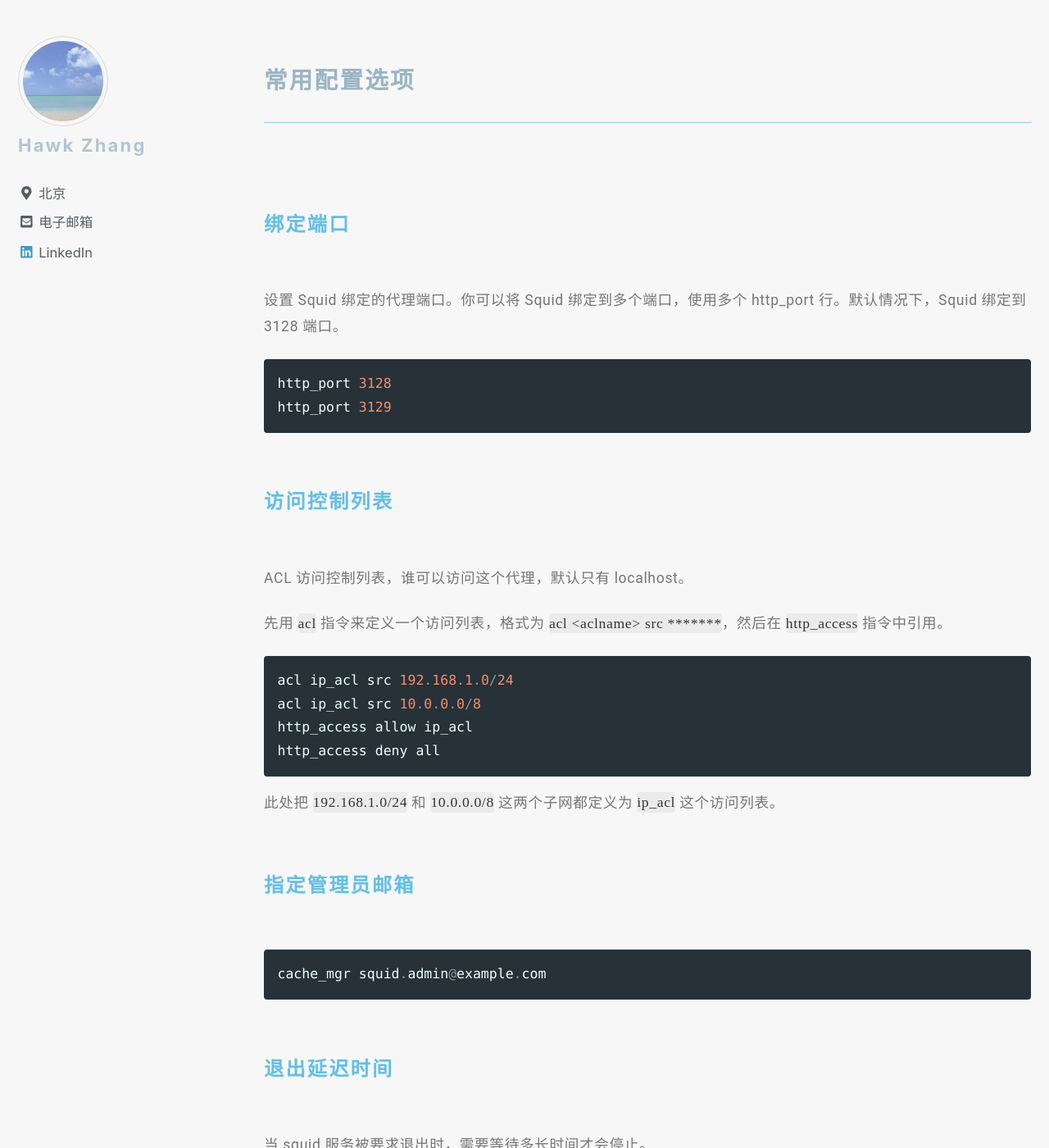
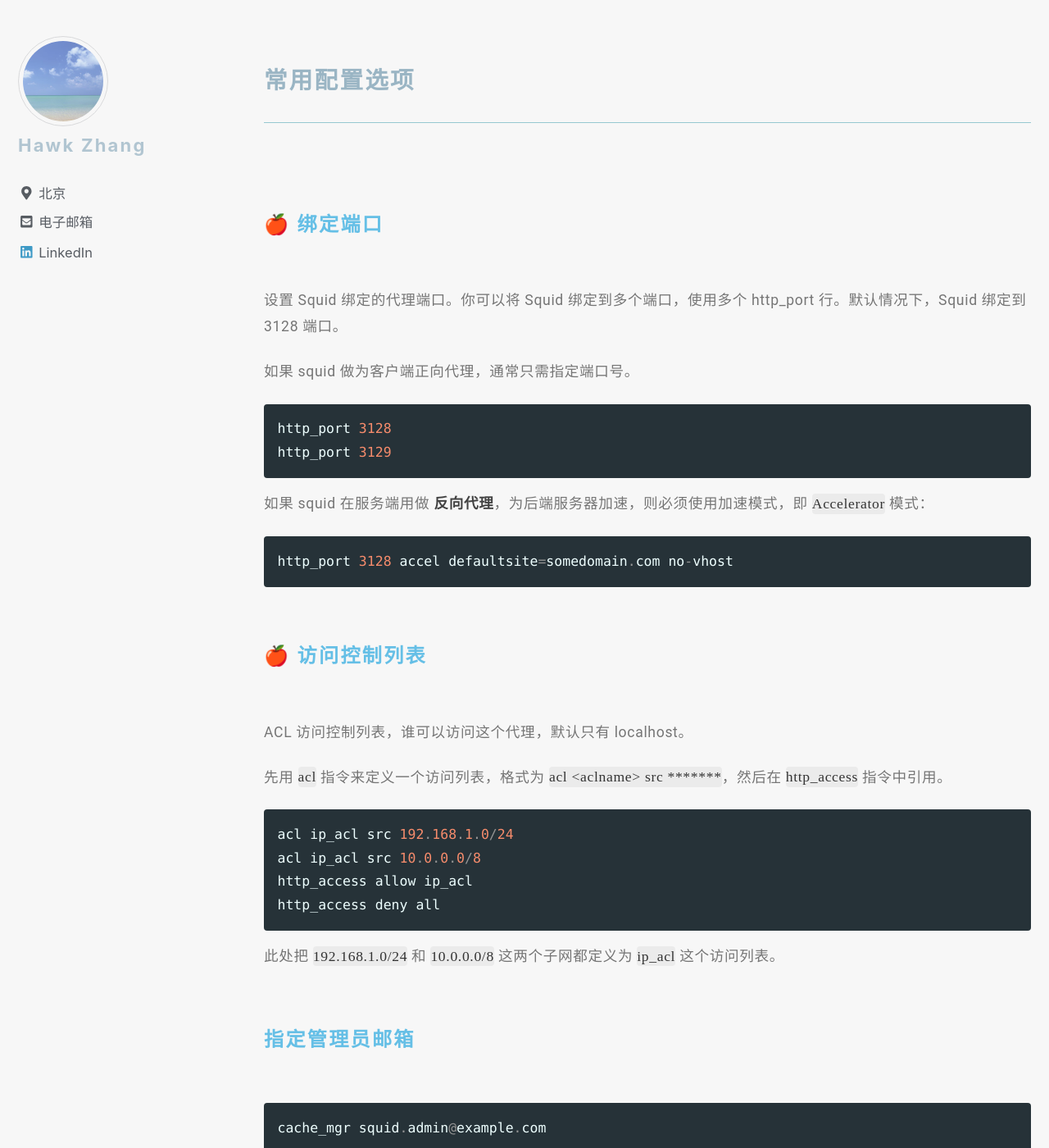
Before and after one commit to narru888/linotes_note, a Jekyll site: the page built from _posts/cache/2018-02-01-squid.md, in a window 1280 px wide and 1400 px high, scrolled down 2487 px. Shown: the whole window at 82% size. Built offline with Jekyll 4.4.1, drawn with Linux system fonts in a browser that asks for light colours; nearby versions of some CDN libraries; a script that is not in the unit is left out; some of the changed text lies outside the part shown.

Commit message:
update on 2018-10-10 14:20:01 CST

````diff
--- a/_posts/cache/2018-02-01-squid.md
+++ b/_posts/cache/2018-02-01-squid.md
@@ -91,17 +91,25 @@ squid 配置文件为 `/etc/squid/squid.conf`。
 
 
 
-#### 绑定端口
+#### 🍎 绑定端口
 
 设置 Squid 绑定的代理端口。你可以将 Squid 绑定到多个端口，使用多个 http_port 行。默认情况下，Squid 绑定到 3128 端口。
+
+如果 squid 做为客户端正向代理，通常只需指定端口号。
 
 ```conf
 http_port 3128
 http_port 3129
 ```
 
+如果 squid 在服务端用做 **反向代理**，为后端服务器加速，则必须使用加速模式，即 `Accelerator` 模式：
 
-#### 访问控制列表
+```conf
+http_port 3128 accel defaultsite=somedomain.com no-vhost
+```
+
+
+#### 🍎 访问控制列表
 
 ACL 访问控制列表，谁可以访问这个代理，默认只有 localhost。
 
@@ -133,7 +141,7 @@ shutdown_lifetime 10 seconds
 ```
 
 
-#### 内存缓存数量
+#### 🍎 内存缓存数量
 
 squid 可以使用多少内存来保存对象。squid 的总内存量会超过该限制。
 
@@ -151,7 +159,7 @@ visible_hostname hollyshit
 ```
 
 
-#### 缓存的工作方式
+#### 🍎 缓存的工作方式
 
 * `cache_peer` ： 如果要把 squid 连接到后端的代理服务器上，而不是直接连到互联网，必须使用该选项。
 * `login` ： 如果后端的代理服务器需要认证，使用该选项。
````
Also changed, not shown: other parts of _posts/cache/2018-02-01-squid.md (+1 -1 lines).
